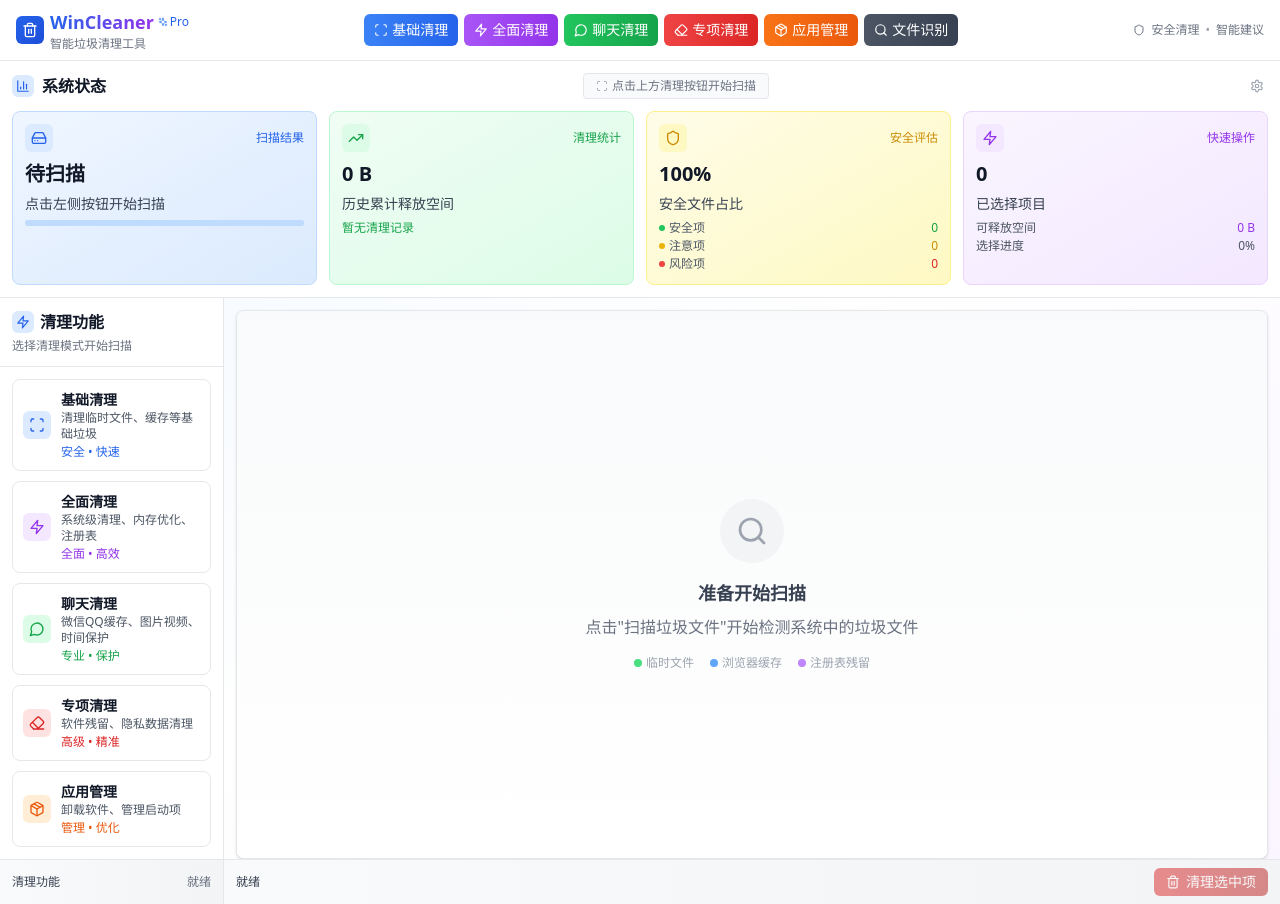
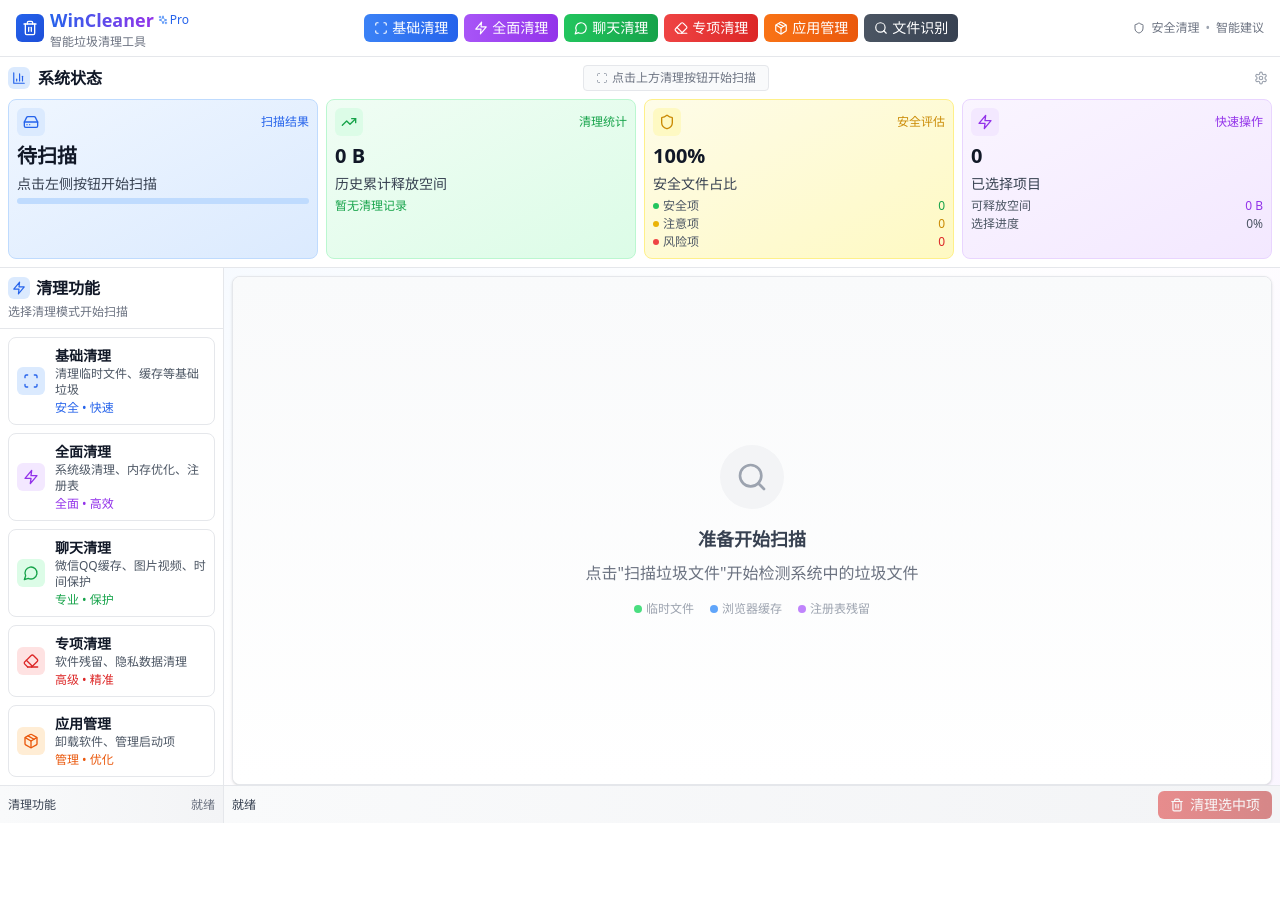
Before and after one commit to Shawn-huang86/wincleaner, a React (Vite) app: page / in a window 1280 px wide. After the commit the page ends 823 px from the top, so only its background shows below. Built offline with nearby package versions, Linux system fonts and the light colour scheme.

Commit message:
取消首页滚动条

```diff
--- a/src/App.tsx
+++ b/src/App.tsx
@@ -509,8 +509,8 @@ function App() {
 
   return (
     <div className="min-h-screen bg-gradient-to-br from-blue-50 via-white to-purple-50 flex flex-col">
-      {/* 顶部标题栏 */}
-      <div className="bg-white border-b border-gray-200 px-4 py-2">
+      {/* 顶部标题栏 - 减少垂直内边距 */}
+      <div className="bg-white border-b border-gray-200 px-4 py-1.5">
         <Header
           onOpenFileIdentifier={() => setShowFileIdentifier(true)}
           onStartQuickScan={() => handleStartScan(false)}
@@ -560,8 +560,8 @@ function App() {
         <div className="flex-1 flex flex-col">
           {/* 主内容区域 - 使用flex-1占据剩余空间，确保StatusBar固定在底部 */}
           <div ref={rightContentRef} className="flex flex-col flex-1">
-            {/* 扫描和结果区域 - 占据剩余空间 */}
-            <div className="flex-1 p-3 pb-0 overflow-hidden">
+            {/* 扫描和结果区域 - 占据剩余空间，减少内边距 */}
+            <div className="flex-1 p-2 pb-0 overflow-hidden">
               <ResultsTable
                 results={scanResults}
                 filteredResults={filteredResults}
--- a/src/components/CleaningSidebar.tsx
+++ b/src/components/CleaningSidebar.tsx
@@ -27,7 +27,7 @@ export const CleaningSidebar: React.FC<CleaningSidebarProps> = ({
   return (
     <div className="w-56 bg-white border-r border-gray-200 flex flex-col h-full">
       {/* 标题 */}
-      <div className="p-3 border-b border-gray-200">
+      <div className="p-2 border-b border-gray-200">
         <div className="flex items-center gap-1.5 mb-1">
           <div className="p-1 bg-blue-100 rounded-md">
             <Zap className="w-3.5 h-3.5 text-blue-600" />
@@ -38,12 +38,12 @@ export const CleaningSidebar: React.FC<CleaningSidebarProps> = ({
       </div>
 
       {/* 清理功能按钮 - 垂直布局 */}
-      <div className="flex-1 p-3 space-y-2.5 overflow-y-auto">
+      <div className="flex-1 p-2 space-y-2 overflow-y-auto">
         {/* 快速清理 */}
         <button
           onClick={onStartQuickScan}
           disabled={isQuickScanning}
-          className="w-full group p-2.5 border border-gray-200 rounded-lg hover:border-blue-500 hover:bg-blue-50 transition-all duration-200 disabled:opacity-50 disabled:cursor-not-allowed text-left"
+          className="w-full group p-2 border border-gray-200 rounded-lg hover:border-blue-500 hover:bg-blue-50 transition-all duration-200 disabled:opacity-50 disabled:cursor-not-allowed text-left"
         >
           <div className="flex items-center gap-2.5">
             <div className="bg-blue-100 group-hover:bg-blue-200 p-1.5 rounded-md flex items-center justify-center">
@@ -63,7 +63,7 @@ export const CleaningSidebar: React.FC<CleaningSidebarProps> = ({
         <button
           onClick={onStartDeepScan}
           disabled={isDeepScanning}
-          className="w-full group p-2.5 border border-gray-200 rounded-lg hover:border-purple-500 hover:bg-purple-50 transition-all duration-200 disabled:opacity-50 disabled:cursor-not-allowed text-left"
+          className="w-full group p-2 border border-gray-200 rounded-lg hover:border-purple-500 hover:bg-purple-50 transition-all duration-200 disabled:opacity-50 disabled:cursor-not-allowed text-left"
         >
           <div className="flex items-center gap-2.5">
             <div className="bg-purple-100 group-hover:bg-purple-200 p-1.5 rounded-md flex items-center justify-center">
@@ -83,7 +83,7 @@ export const CleaningSidebar: React.FC<CleaningSidebarProps> = ({
         <button
           onClick={onStartChatScan}
           disabled={isChatScanning}
-          className="w-full group p-2.5 border border-gray-200 rounded-lg hover:border-green-500 hover:bg-green-50 transition-all duration-200 disabled:opacity-50 disabled:cursor-not-allowed text-left"
+          className="w-full group p-2 border border-gray-200 rounded-lg hover:border-green-500 hover:bg-green-50 transition-all duration-200 disabled:opacity-50 disabled:cursor-not-allowed text-left"
         >
           <div className="flex items-center gap-2.5">
             <div className="bg-green-100 group-hover:bg-green-200 p-1.5 rounded-md flex items-center justify-center">
@@ -102,7 +102,7 @@ export const CleaningSidebar: React.FC<CleaningSidebarProps> = ({
         {/* 专项清理 */}
         <button
           onClick={onOpenSpecialCleaner}
-          className="w-full group p-2.5 border border-gray-200 rounded-lg hover:border-red-500 hover:bg-red-50 transition-all duration-200 text-left"
+          className="w-full group p-2 border border-gray-200 rounded-lg hover:border-red-500 hover:bg-red-50 transition-all duration-200 text-left"
         >
           <div className="flex items-center gap-2.5">
             <div className="bg-red-100 group-hover:bg-red-200 p-1.5 rounded-md flex items-center justify-center">
@@ -121,7 +121,7 @@ export const CleaningSidebar: React.FC<CleaningSidebarProps> = ({
         {/* 应用管理 */}
         <button
           onClick={onOpenApplicationManager}
-          className="w-full group p-2.5 border border-gray-200 rounded-lg hover:border-orange-500 hover:bg-orange-50 transition-all duration-200 text-left"
+          className="w-full group p-2 border border-gray-200 rounded-lg hover:border-orange-500 hover:bg-orange-50 transition-all duration-200 text-left"
         >
           <div className="flex items-center gap-2.5">
             <div className="bg-orange-100 group-hover:bg-orange-200 p-1.5 rounded-md flex items-center justify-center">
@@ -139,7 +139,7 @@ export const CleaningSidebar: React.FC<CleaningSidebarProps> = ({
       </div>
 
       {/* 底部状态栏 */}
-      <div className="border-t border-gray-200 bg-gradient-to-r from-gray-50 to-gray-100 px-3 py-2.5 h-[45px]">
+      <div className="border-t border-gray-200 bg-gradient-to-r from-gray-50 to-gray-100 px-2 py-2 h-[38px]">
         <div className="flex items-center justify-between h-full">
           <div className="text-xs text-gray-700">
             <span className="font-medium">清理功能</span>
--- a/src/components/Header.tsx
+++ b/src/components/Header.tsx
@@ -34,7 +34,7 @@ export const Header: React.FC<HeaderProps> = ({
   scanResults
 }) => {
   return (
-    <div className="space-y-3">
+    <div className="space-y-2">
       {/* 主导航栏 */}
       <div className="flex items-center justify-between">
         {/* 左侧标题 */}
@@ -62,7 +62,7 @@ export const Header: React.FC<HeaderProps> = ({
         <button
           onClick={onStartQuickScan}
           disabled={isQuickScanning || isDeepScanning || isChatScanning}
-          className="inline-flex items-center gap-1 px-2.5 py-1.5 bg-gradient-to-r from-blue-500 to-blue-600 text-white text-sm font-medium rounded-md hover:from-blue-600 hover:to-blue-700 transition-all duration-200 disabled:opacity-50 disabled:cursor-not-allowed"
+          className="inline-flex items-center gap-1 px-2.5 py-1 bg-gradient-to-r from-blue-500 to-blue-600 text-white text-sm font-medium rounded-md hover:from-blue-600 hover:to-blue-700 transition-all duration-200 disabled:opacity-50 disabled:cursor-not-allowed"
         >
           <Scan className="w-3.5 h-3.5" />
           <span className="hidden lg:inline">基础清理</span>
@@ -73,7 +73,7 @@ export const Header: React.FC<HeaderProps> = ({
         <button
           onClick={onStartDeepScan}
           disabled={isQuickScanning || isDeepScanning || isChatScanning}
-          className="inline-flex items-center gap-1 px-2.5 py-1.5 bg-gradient-to-r from-purple-500 to-purple-600 text-white text-sm font-medium rounded-md hover:from-purple-600 hover:to-purple-700 transition-all duration-200 disabled:opacity-50 disabled:cursor-not-allowed"
+          className="inline-flex items-center gap-1 px-2.5 py-1 bg-gradient-to-r from-purple-500 to-purple-600 text-white text-sm font-medium rounded-md hover:from-purple-600 hover:to-purple-700 transition-all duration-200 disabled:opacity-50 disabled:cursor-not-allowed"
         >
           <Zap className="w-3.5 h-3.5" />
           <span className="hidden lg:inline">全面清理</span>
@@ -84,7 +84,7 @@ export const Header: React.FC<HeaderProps> = ({
         <button
           onClick={onStartChatScan}
           disabled={isQuickScanning || isDeepScanning || isChatScanning}
-          className="inline-flex items-center gap-1 px-2.5 py-1.5 bg-gradient-to-r from-green-500 to-green-600 text-white text-sm font-medium rounded-md hover:from-green-600 hover:to-green-700 transition-all duration-200 disabled:opacity-50 disabled:cursor-not-allowed"
+          className="inline-flex items-center gap-1 px-2.5 py-1 bg-gradient-to-r from-green-500 to-green-600 text-white text-sm font-medium rounded-md hover:from-green-600 hover:to-green-700 transition-all duration-200 disabled:opacity-50 disabled:cursor-not-allowed"
         >
           <MessageCircle className="w-3.5 h-3.5" />
           <span className="hidden lg:inline">聊天清理</span>
@@ -94,7 +94,7 @@ export const Header: React.FC<HeaderProps> = ({
         {/* 专项清理 */}
         <button
           onClick={onOpenSpecialCleaner}
-          className="inline-flex items-center gap-1 px-2.5 py-1.5 bg-gradient-to-r from-red-500 to-red-600 text-white text-sm font-medium rounded-md hover:from-red-600 hover:to-red-700 transition-all duration-200"
+          className="inline-flex items-center gap-1 px-2.5 py-1 bg-gradient-to-r from-red-500 to-red-600 text-white text-sm font-medium rounded-md hover:from-red-600 hover:to-red-700 transition-all duration-200"
         >
           <Eraser className="w-3.5 h-3.5" />
           <span className="hidden lg:inline">专项清理</span>
@@ -104,7 +104,7 @@ export const Header: React.FC<HeaderProps> = ({
         {/* 应用管理 */}
         <button
           onClick={onOpenApplicationManager}
-          className="inline-flex items-center gap-1 px-2.5 py-1.5 bg-gradient-to-r from-orange-500 to-orange-600 text-white text-sm font-medium rounded-md hover:from-orange-600 hover:to-orange-700 transition-all duration-200"
+          className="inline-flex items-center gap-1 px-2.5 py-1 bg-gradient-to-r from-orange-500 to-orange-600 text-white text-sm font-medium rounded-md hover:from-orange-600 hover:to-orange-700 transition-all duration-200"
         >
           <Package className="w-3.5 h-3.5" />
           <span className="hidden lg:inline">应用管理</span>
@@ -114,7 +114,7 @@ export const Header: React.FC<HeaderProps> = ({
         {/* 文件识别 */}
         <button
           onClick={onOpenFileIdentifier}
-          className="inline-flex items-center gap-1 px-2.5 py-1.5 bg-gradient-to-r from-gray-600 to-gray-700 text-white text-sm font-medium rounded-md hover:from-gray-700 hover:to-gray-800 transition-all duration-200"
+          className="inline-flex items-center gap-1 px-2.5 py-1 bg-gradient-to-r from-gray-600 to-gray-700 text-white text-sm font-medium rounded-md hover:from-gray-700 hover:to-gray-800 transition-all duration-200"
         >
           <Search className="w-3.5 h-3.5" />
           <span className="hidden lg:inline">文件识别</span>
--- a/src/components/StatusBar.tsx
+++ b/src/components/StatusBar.tsx
@@ -35,7 +35,7 @@ export const StatusBar: React.FC<StatusBarProps> = ({
   };
 
   return (
-    <div className="flex items-center justify-between px-3 py-2.5 bg-gradient-to-r from-gray-50 to-gray-100 border-t border-gray-200 h-[45px]">
+    <div className="flex items-center justify-between px-2 py-2 bg-gradient-to-r from-gray-50 to-gray-100 border-t border-gray-200 h-[38px]">
       <div className="flex items-center gap-1.5 text-xs text-gray-700">
         {isCleaning && <Loader2 className="w-3 h-3 animate-spin" />}
         <span className="font-medium">{getStatusText()}</span>
--- a/src/components/SystemDashboard.tsx
+++ b/src/components/SystemDashboard.tsx
@@ -41,8 +41,8 @@ export const SystemDashboard: React.FC<SystemDashboardProps> = ({
   const totalHistorySpace = scanHistory.reduce((sum, scan) => sum + scan.spaceFreed, 0);
 
   return (
-    <div className="bg-white border-b border-gray-200 p-3">
-      <div className="flex items-center justify-between mb-3">
+    <div className="bg-white border-b border-gray-200 p-2">
+      <div className="flex items-center justify-between mb-2">
         <div className="flex items-center gap-2">
           <div className="p-1 bg-blue-100 rounded-md">
             <BarChart3 className="w-3.5 h-3.5 text-blue-600" />
@@ -133,16 +133,16 @@ export const SystemDashboard: React.FC<SystemDashboardProps> = ({
         </button>
       </div>
 
-      <div className="grid grid-cols-1 md:grid-cols-2 lg:grid-cols-4 gap-3">
+      <div className="grid grid-cols-1 md:grid-cols-2 lg:grid-cols-4 gap-2">
         {/* 扫描结果卡片 */}
-        <div className="bg-gradient-to-br from-blue-50 to-blue-100 rounded-lg p-3 border border-blue-200">
-          <div className="flex items-center justify-between mb-2">
+        <div className="bg-gradient-to-br from-blue-50 to-blue-100 rounded-lg p-2 border border-blue-200">
+          <div className="flex items-center justify-between mb-1.5">
             <div className="bg-blue-100 p-1.5 rounded-md">
               <HardDrive className="w-4 h-4 text-blue-600" />
             </div>
             <span className="text-xs text-blue-600 font-medium">扫描结果</span>
           </div>
-          <div className="space-y-1.5">
+          <div className="space-y-1">
             <div className="text-xl font-bold text-gray-900">
               {scanResults.length > 0 ? formatFileSize(totalSize) : '待扫描'}
             </div>
@@ -165,14 +165,14 @@ export const SystemDashboard: React.FC<SystemDashboardProps> = ({
         </div>
 
         {/* 清理统计卡片 */}
-        <div className="bg-gradient-to-br from-green-50 to-green-100 rounded-lg p-3 border border-green-200">
-          <div className="flex items-center justify-between mb-2">
+        <div className="bg-gradient-to-br from-green-50 to-green-100 rounded-lg p-2 border border-green-200">
+          <div className="flex items-center justify-between mb-1.5">
             <div className="bg-green-100 p-1.5 rounded-md">
               <TrendingUp className="w-4 h-4 text-green-600" />
             </div>
             <span className="text-xs text-green-600 font-medium">清理统计</span>
           </div>
-          <div className="space-y-1.5">
+          <div className="space-y-1">
             <div className="text-xl font-bold text-gray-900">
               {formatFileSize(totalHistorySpace)}
             </div>
@@ -194,14 +194,14 @@ export const SystemDashboard: React.FC<SystemDashboardProps> = ({
         </div>
 
         {/* 安全评估卡片 */}
-        <div className="bg-gradient-to-br from-yellow-50 to-yellow-100 rounded-lg p-3 border border-yellow-200">
-          <div className="flex items-center justify-between mb-2">
+        <div className="bg-gradient-to-br from-yellow-50 to-yellow-100 rounded-lg p-2 border border-yellow-200">
+          <div className="flex items-center justify-between mb-1.5">
             <div className="bg-yellow-100 p-1.5 rounded-md">
               <Shield className="w-4 h-4 text-yellow-600" />
             </div>
             <span className="text-xs text-yellow-600 font-medium">安全评估</span>
           </div>
-          <div className="space-y-1.5">
+          <div className="space-y-1">
             <div className="text-xl font-bold text-gray-900">
               {scanResults.length > 0 ? `${Math.round((riskCounts.low || 0) / scanResults.length * 100)}%` : '100%'}
             </div>
@@ -241,14 +241,14 @@ export const SystemDashboard: React.FC<SystemDashboardProps> = ({
         </div>
 
         {/* 快速操作卡片 */}
-        <div className="bg-gradient-to-br from-purple-50 to-purple-100 rounded-lg p-3 border border-purple-200">
-          <div className="flex items-center justify-between mb-2">
+        <div className="bg-gradient-to-br from-purple-50 to-purple-100 rounded-lg p-2 border border-purple-200">
+          <div className="flex items-center justify-between mb-1.5">
             <div className="bg-purple-100 p-1.5 rounded-md">
               <Zap className="w-4 h-4 text-purple-600" />
             </div>
             <span className="text-xs text-purple-600 font-medium">快速操作</span>
           </div>
-          <div className="space-y-1.5">
+          <div className="space-y-1">
             <div className="text-xl font-bold text-gray-900">
               {selectedItems.size}
             </div>
```
Also changed, not shown: 1 other file (tests, documents, lock files or other folders).
